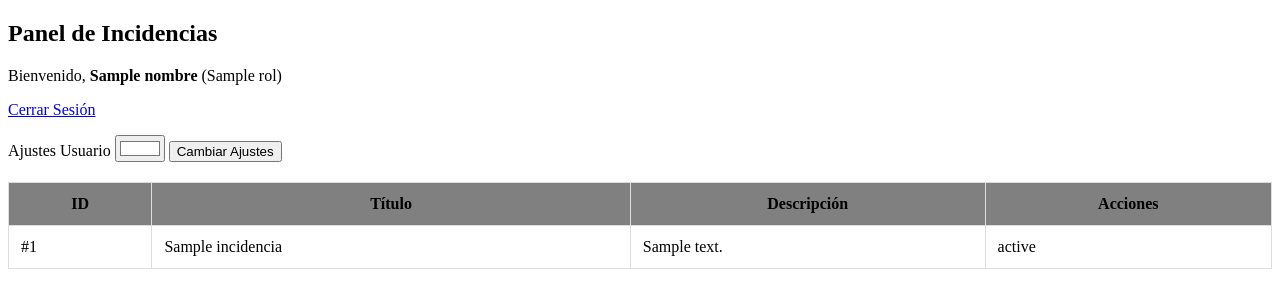
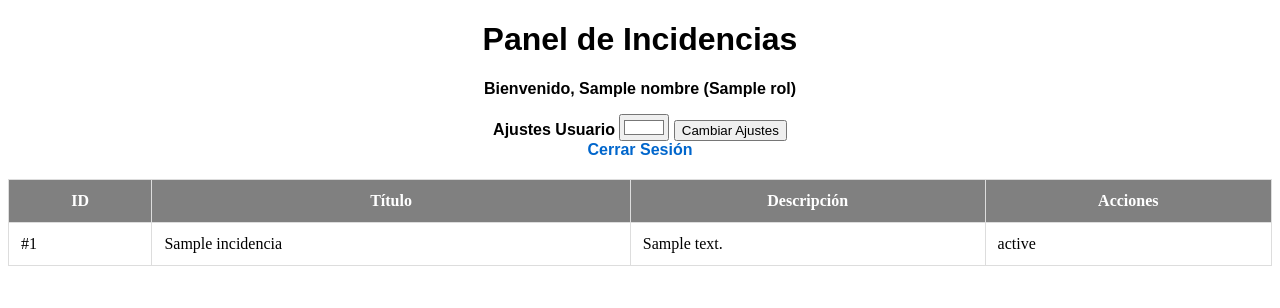
Before and after one commit to Abel-Sanz-Alapont/Gestor_Incidencias, a PHP site: template views/listar_incidencias.php in a window 1280 px wide. Shown: the top 308 px of the page. Run offline with PHP 8.4, Linux system fonts and the light colour scheme; the visitor is signed in with stand-in values (Sample User, id 1); the template is opened without the code that fills it: most values are stand-ins (such as "Sample title", 1, 10 or a date in 2020).

Commit message:
Añadiendo Modificaciones de Estilos

```diff
--- a/css/estilo.css
+++ b/css/estilo.css
@@ -3,6 +3,7 @@ table {
     border-collapse: collapse;
     margin-top: 20px;
     background-color:white;
+
 }
 
 th,
@@ -16,9 +17,28 @@ td {
 th {
     background-color: gray;
     text-align: center;
+    color: white;
 }
 
 .estado-texto {
     font-weight: bold;
     text-transform: uppercase;
 }
+.usuario{
+    background-color: white;
+    font-family: Arial, Helvetica, sans-serif;
+    font-weight: bold;
+    margin-left: 25%;
+    margin-right: 25%;
+    text-decoration: black;
+    text-align: center;
+
+
+}
+a{
+    text-decoration: none;
+    color: #0066cc;
+}
+a:hover{
+    text-decoration: underline;
+}
--- a/views/listar_incidencias.php
+++ b/views/listar_incidencias.php
@@ -15,25 +15,23 @@ $colorActual = $_COOKIE[$nombreCookieUsuario] ?? '#ffffff';
 
     <div>
         <header>
-            <div>
-                <h2>Panel de Incidencias</h2>
+            <div class="usuario">
+                <h1>Panel de Incidencias</h1>
                 <p>Bienvenido, <strong><?php echo $nombre; ?></strong> (<?php echo $rol; ?>)</p>
-            </div>
-            <div>
+
                 <p>
 
-                    <a href="index.php?accion=logout">Cerrar Sesión</a>
-                    <?php if ($rol === 'cliente'): ?>
-                        | <a href="index.php?accion=crear"><strong>+ Añadir Nueva Incidencia</strong></a>
-                    <?php endif; ?>
-                </p>
-            </div>
-            <div>
                 <form action="index.php?accion=cambiar_color" method="POST">
                     <label for="escogerColor">Ajustes Usuario</label>
                     <input type="color" id="escogerColor" name="color" value="<?php echo $colorActual; ?>">
                     <button type="submit">Cambiar Ajustes</button>
                 </form>
+
+                <a href="index.php?accion=logout">Cerrar Sesión</a>
+                <?php if ($rol === 'cliente'): ?>
+                    | <a href="index.php?accion=crear"><strong>+ Añadir Nueva Incidencia</strong></a>
+                <?php endif; ?>
+                </p>
             </div>
         </header>
 
@@ -73,7 +71,7 @@ $colorActual = $_COOKIE[$nombreCookieUsuario] ?? '#ffffff';
                                             </select>
                                             <button type="submit">Actualizar Registro</button>
                                         </form>
-                                        <button type="submit"><a   href="index.php?accion=eliminar&id=<?php echo $incidencia['id']; ?>">Eliminar Registro</a></button>
+                                        <button type="submit"><a href="index.php?accion=eliminar&id=<?php echo $incidencia['id']; ?>">Eliminar Registro</a></button>
                                     <?php else: ?>
                                         <?php echo $incidencia['estado']; ?>
                                     <?php endif; ?>
```
